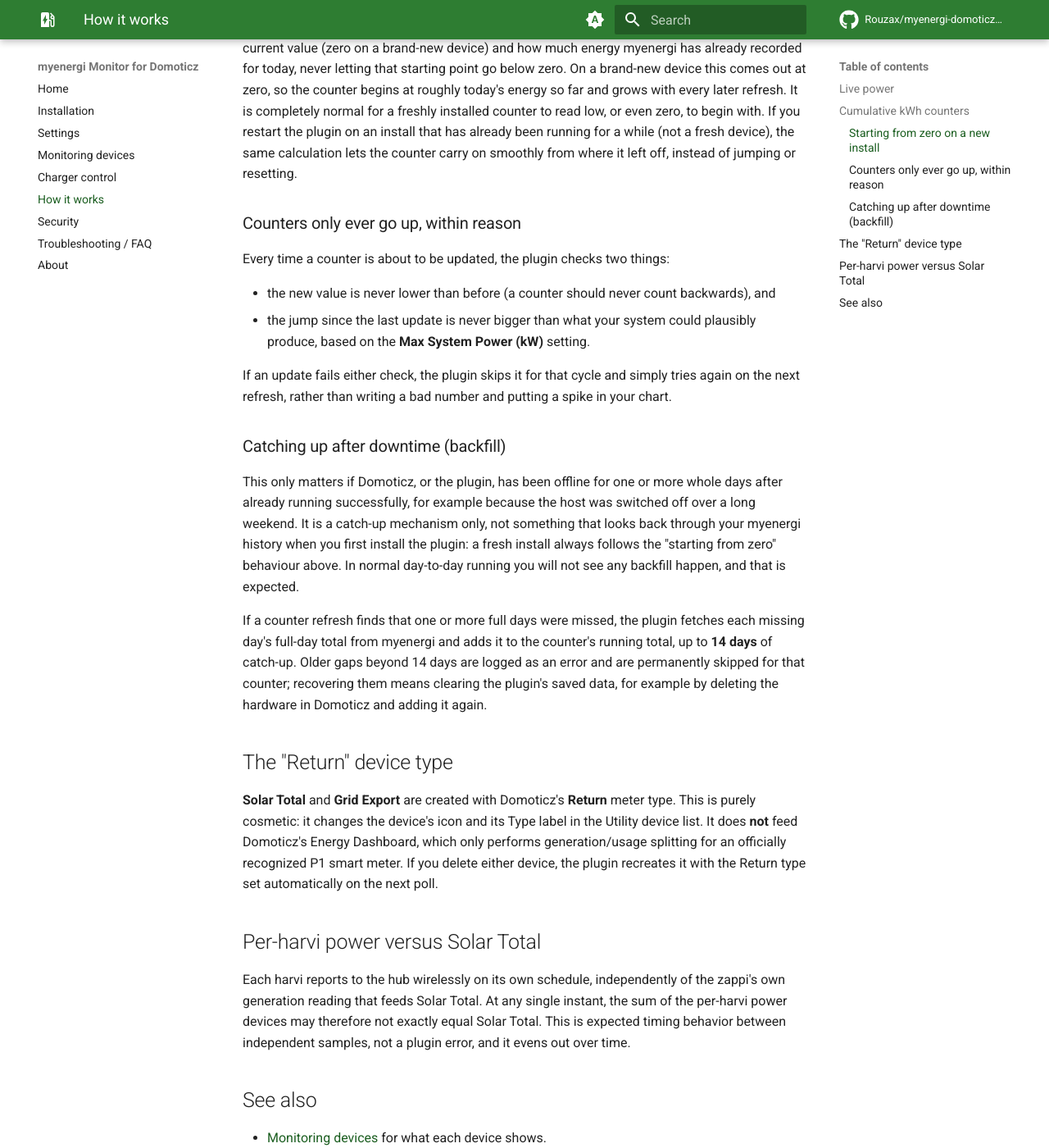
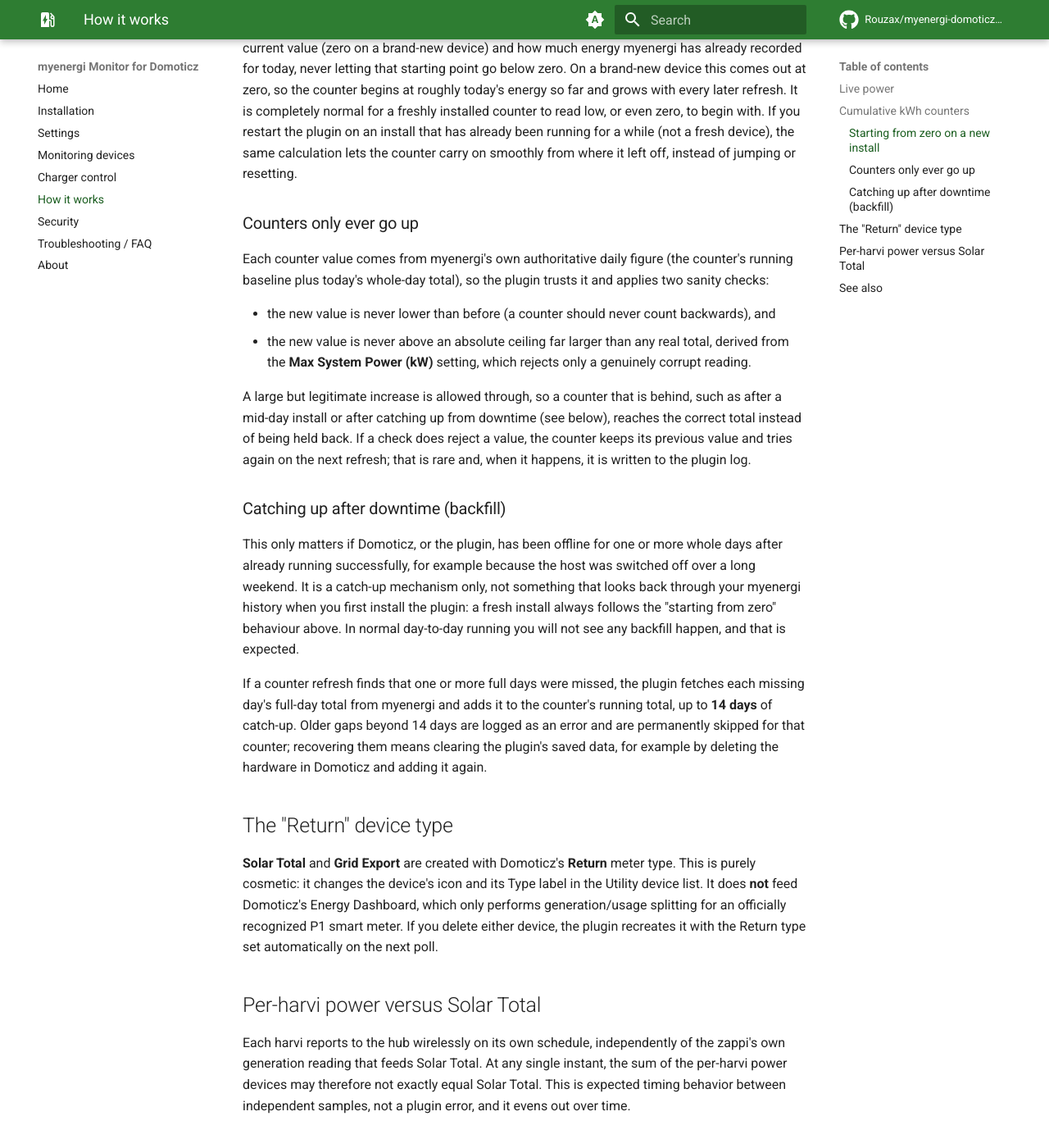
Before and after one commit to Rouzax/myenergi-domoticz-plugin, an MkDocs documentation site: the page built from docs/internals.md, in a window 1280 px wide and 1400 px high, scrolled down 1304 px. Shown: the whole window at 82% size. Built offline with MkDocs 1.6.1 and Material for MkDocs 9.7.7, drawn with Linux system fonts in a browser that asks for light colours; comment, search, counter and statistics services are not loaded; some of the changed text lies outside the part shown.

Commit message:
docs: counter guard is a lifetime ceiling, not a per-step limit
Update the internals and settings pages to match v1.0.4: the refresh clamp trusts
myenergi's authoritative base+today and rejects only a genuinely corrupt value via
an absolute ceiling, allowing legitimate catch-ups through (the old per-step limit
is what held counters at 0).

```diff
--- a/docs/internals.md
+++ b/docs/internals.md
@@ -56,16 +56,19 @@
 device), the same calculation lets the counter carry on smoothly from where it left off, instead
 of jumping or resetting.
 
-### Counters only ever go up, within reason
+### Counters only ever go up
 
-Every time a counter is about to be updated, the plugin checks two things:
+Each counter value comes from myenergi's own authoritative daily figure (the counter's running
+baseline plus today's whole-day total), so the plugin trusts it and applies two sanity checks:
 
 - the new value is never lower than before (a counter should never count backwards), and
-- the jump since the last update is never bigger than what your system could plausibly produce,
-  based on the **Max System Power (kW)** setting.
+- the new value is never above an absolute ceiling far larger than any real total, derived from the
+  **Max System Power (kW)** setting, which rejects only a genuinely corrupt reading.
 
-If an update fails either check, the plugin skips it for that cycle and simply tries again on the
-next refresh, rather than writing a bad number and putting a spike in your chart.
+A large but legitimate increase is allowed through, so a counter that is behind, such as after a
+mid-day install or after catching up from downtime (see below), reaches the correct total instead
+of being held back. If a check does reject a value, the counter keeps its previous value and tries
+again on the next refresh; that is rare and, when it happens, it is written to the plugin log.
 
 ### Catching up after downtime (backfill)
 
@@ -100,4 +103,4 @@
 
 - [Monitoring devices](devices.md) for what each device shows.
 - [Settings](settings.md) for the poll and counter-refresh intervals, and the system power limit
-  used to catch unrealistic counter jumps.
+  used as a ceiling on counter values.
```
Also changed, not shown: docs/faq.md (+5 -4 lines), docs/settings.md (+1 -1 lines).
